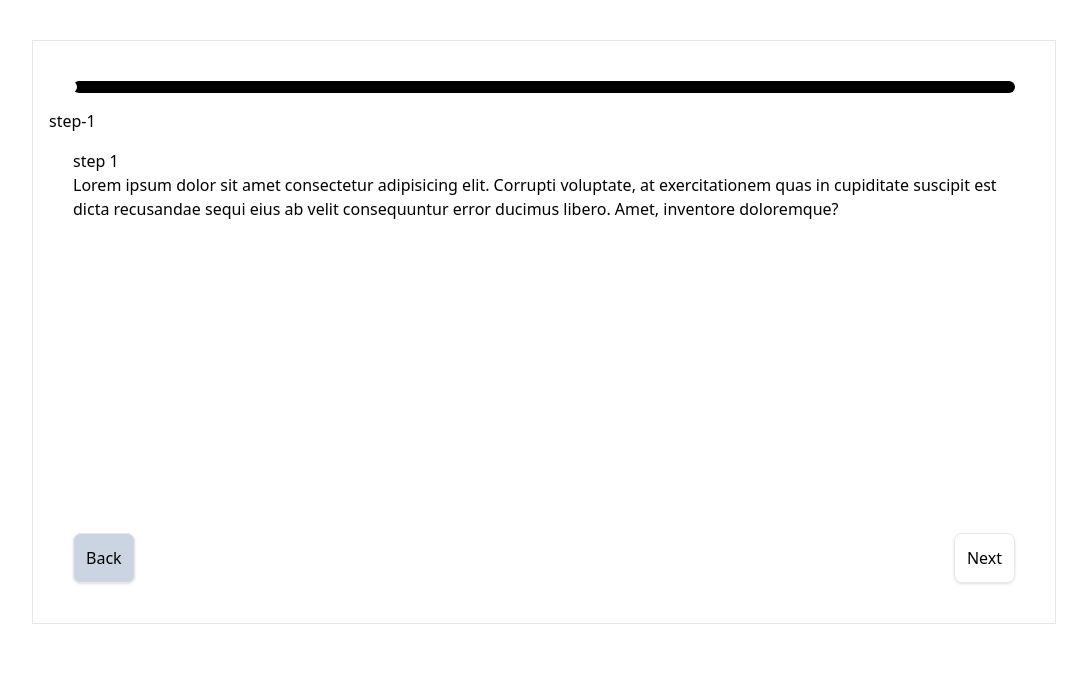
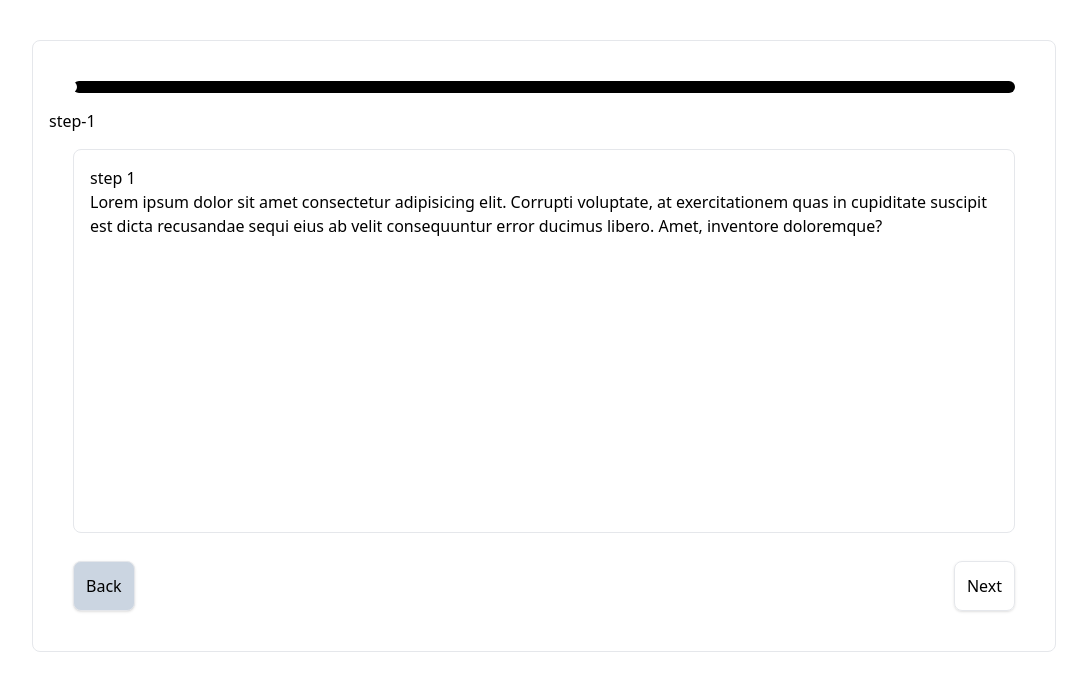
Before and after one commit to masudrahman-dev/moveon-ui-stepper, a React (Vite) app: page / in a window 1280 px wide. Shown: the top 690 px of the page, without its empty margins (96-1183 px from the left). Built offline with nearby package versions, Linux system fonts and the light colour scheme.

Commit message:
update border

```diff
--- a/src/App.tsx
+++ b/src/App.tsx
@@ -3,9 +3,9 @@ import React, { useState } from "react";
 
 const StepContainer = ({ children }) => {
   return (
-    <>
+    <div className="border p-4 h-full rounded-lg">
       <div>{children} </div>
-    </>
+    </div>
   );
 };
 
@@ -73,7 +73,7 @@ const Steps = ({ current }) => {
 
 const StepperFooter = ({ progressWidth, handleBack, handleNext }) => {
   return (
-    <div>
+    <div className="mt-7">
       <div className="flex justify-between">
         <button
           className={clsx("border p-3 rounded-lg shadow", {
@@ -153,7 +153,7 @@ const App = () => {
   console.log("progressWidth :>> ", progressWidth, stepNumber);
   return (
     <div className="mx-auto  mt-10 max-w-screen-lg">
-      <div className="border p-10">
+      <div className="border rounded-lg p-10">
         <StepperHeader
           iconPosition={iconPosition}
           progressWidth={progressWidth}
```
